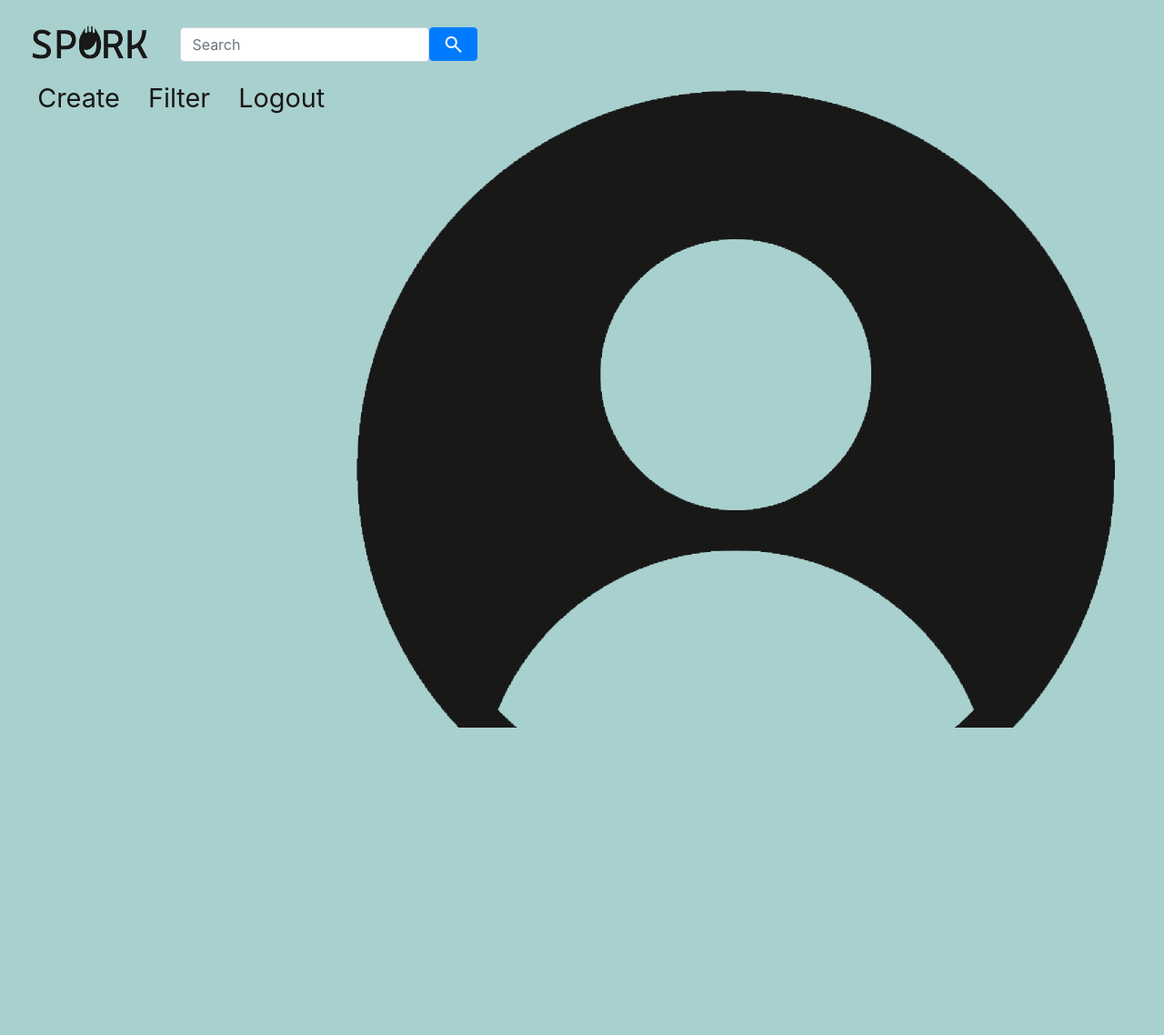
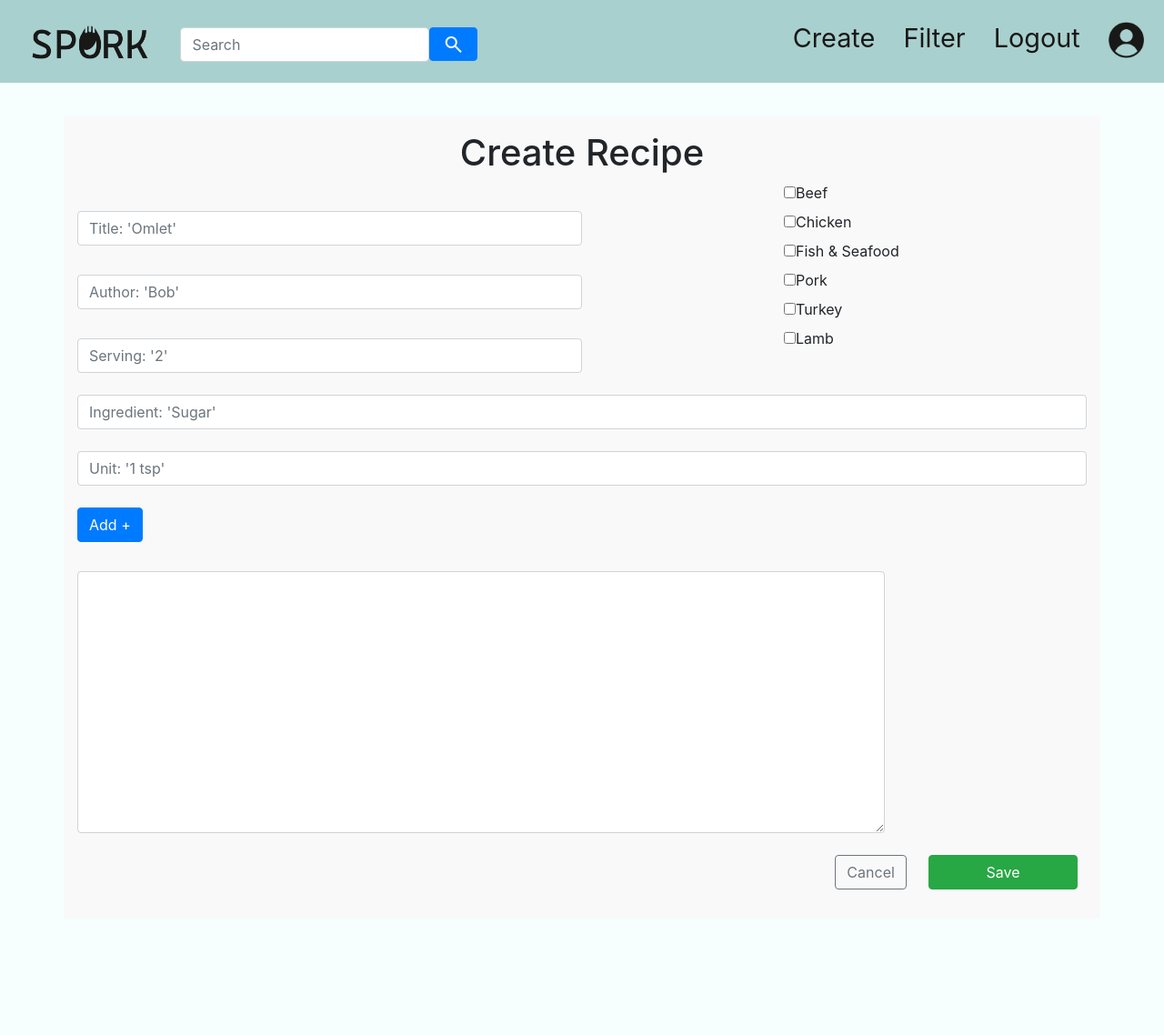
Before and after one commit to pumasa/Agile-Project, a Flask app: page /recipe/create in a window 1280 px wide. Shown: the whole page at 91% size. Before the commit the page ends 800 px from the top, so only its background shows below. Run offline with Flask 2, Linux system fonts and the light colour scheme; a user stored in the database is signed in.

Commit message:
hot-fix image height

```diff
--- a/spork/static/css/layout.css
+++ b/spork/static/css/layout.css
@@ -55,3 +55,7 @@
     padding-top: 1.4rem;
     padding-left: 1rem;
 }
+
+.account-icon{
+    max-height: 40px;
+}
```
